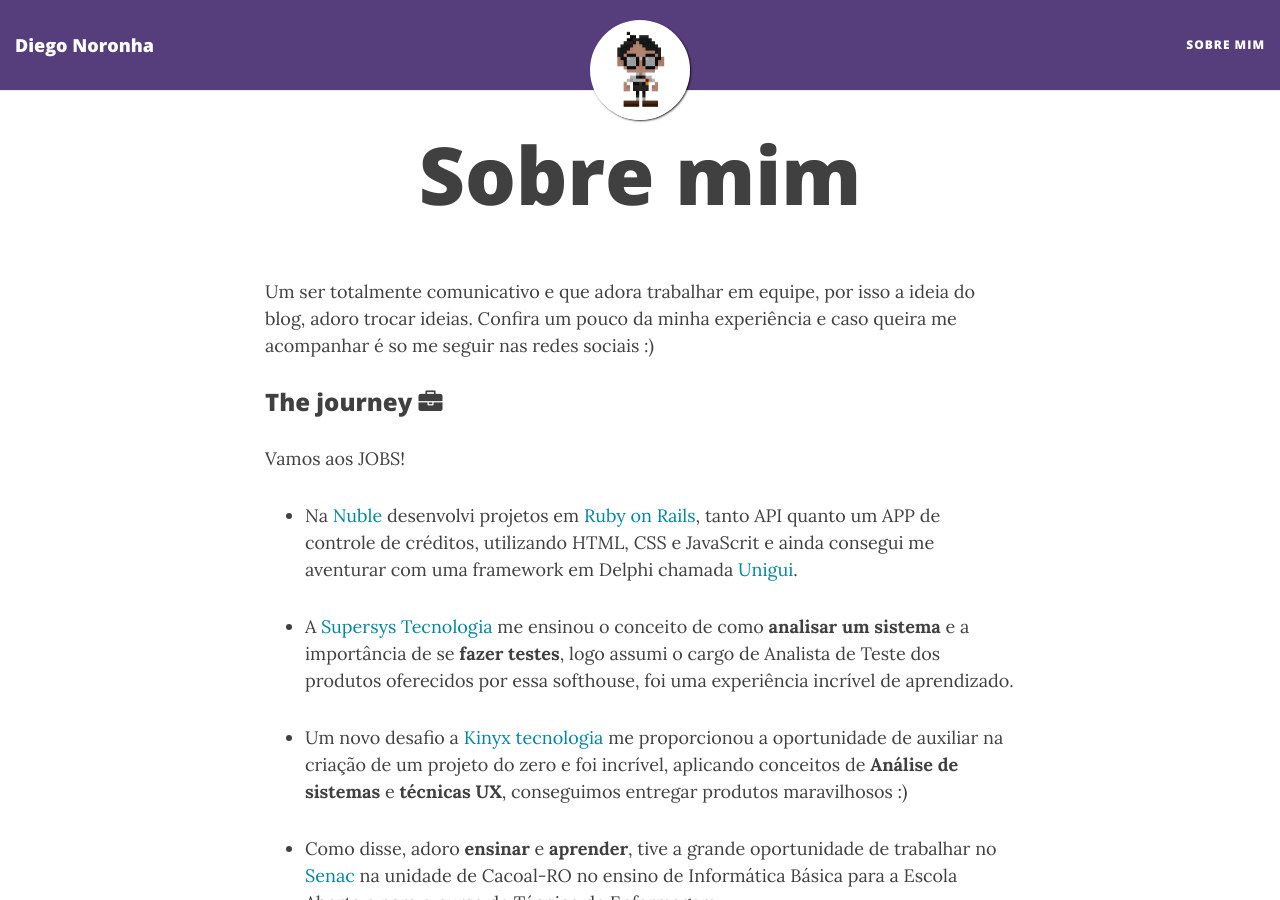
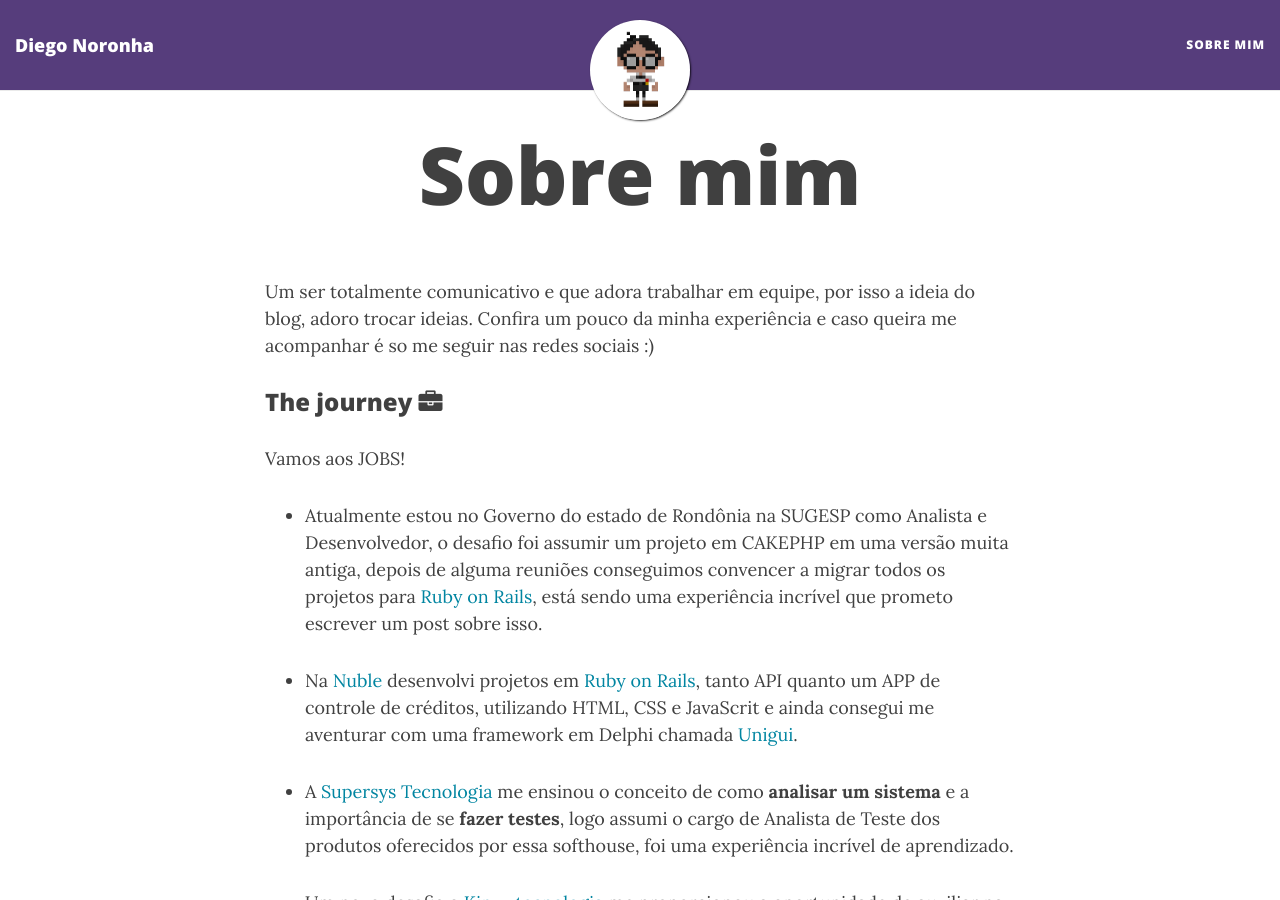
Before and after one commit to gitDbits/diegonoronha.github.io, a Jekyll site: the page built from sobremim.md, in a window 1280 px wide and 900 px high. Built offline with Jekyll 4.4.1, drawn with Linux system fonts in a browser that asks for light colours; nearby versions of some CDN libraries.

Commit message:
Add about me SUGESP

```diff
--- a/sobremim.md
+++ b/sobremim.md
@@ -8,6 +8,8 @@ Um ser totalmente comunicativo e que adora trabalhar em equipe, por isso a ideia
 ### The journey <span class="fa fa-briefcase"></span>
 
 Vamos aos JOBS!
+
+* Atualmente estou no Governo do estado de Rondônia na SUGESP como Analista e Desenvolvedor, o desafio foi assumir um projeto em CAKEPHP em uma versão muita antiga, depois de alguma reuniões conseguimos convencer a migrar todos os projetos para [Ruby on Rails](https://rubyonrails.org/){:target="_blank"}, está sendo uma experiência incrível que prometo escrever um post sobre isso.
 
 * Na [Nuble](http://nuble.com.br){:target="_blank"} desenvolvi projetos em [Ruby on Rails](https://rubyonrails.org/){:target="_blank"}, tanto API quanto um APP de controle de créditos, utilizando HTML, CSS e JavaScrit e ainda consegui me aventurar com uma framework em Delphi chamada [Unigui](http://www.unigui.com){:target="_blank"}.
 
```
Also changed, not shown: Gemfile.lock.
